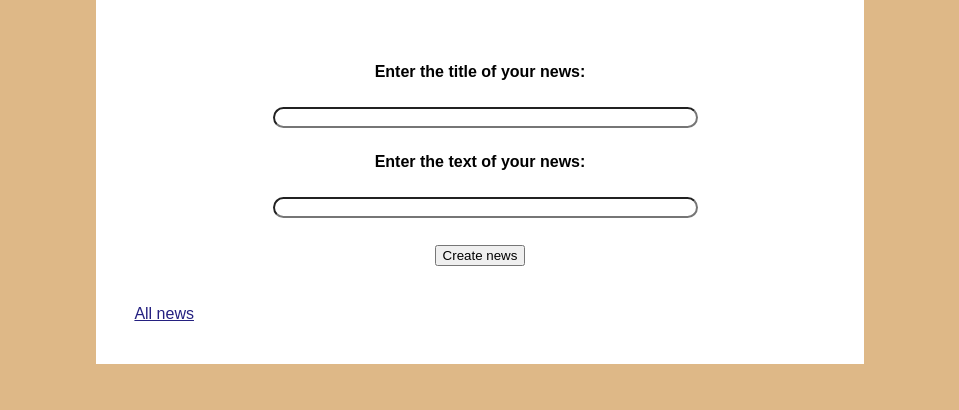
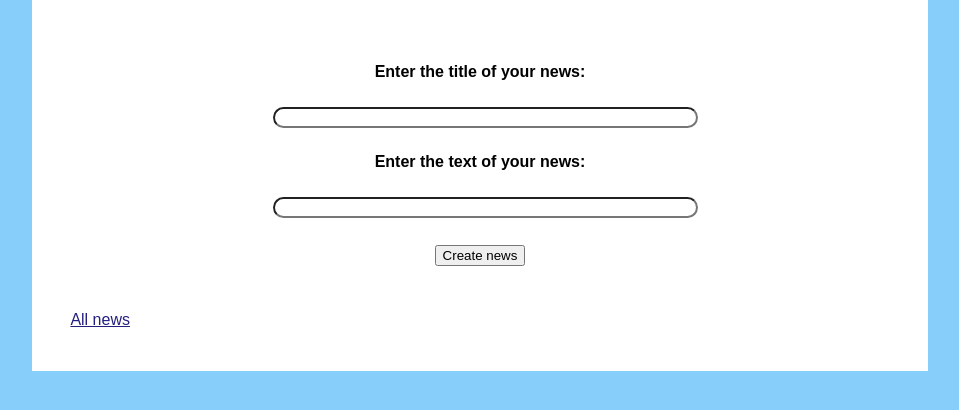
Before and after one commit to GrigorevGrigorii/NewsSite, a Django app: page /news/create/ in a window 1280 px wide. Shown: the top 410 px of the page, without its empty margins (160-1119 px from the left). Run offline with Django 3.2, Linux system fonts and the light colour scheme.

Commit message:
Update base.css

```diff
--- a/News/static/css/base.css
+++ b/News/static/css/base.css
@@ -1,9 +1,9 @@
 html {
-    background: #deb887;
+    background: #87CEFA;
 }
 
 body {
-    margin: 0% 20%;
+    margin: 0% 15%;
     padding: 3%;
     background: #ffffff;
     line-height: 1.5;
```
